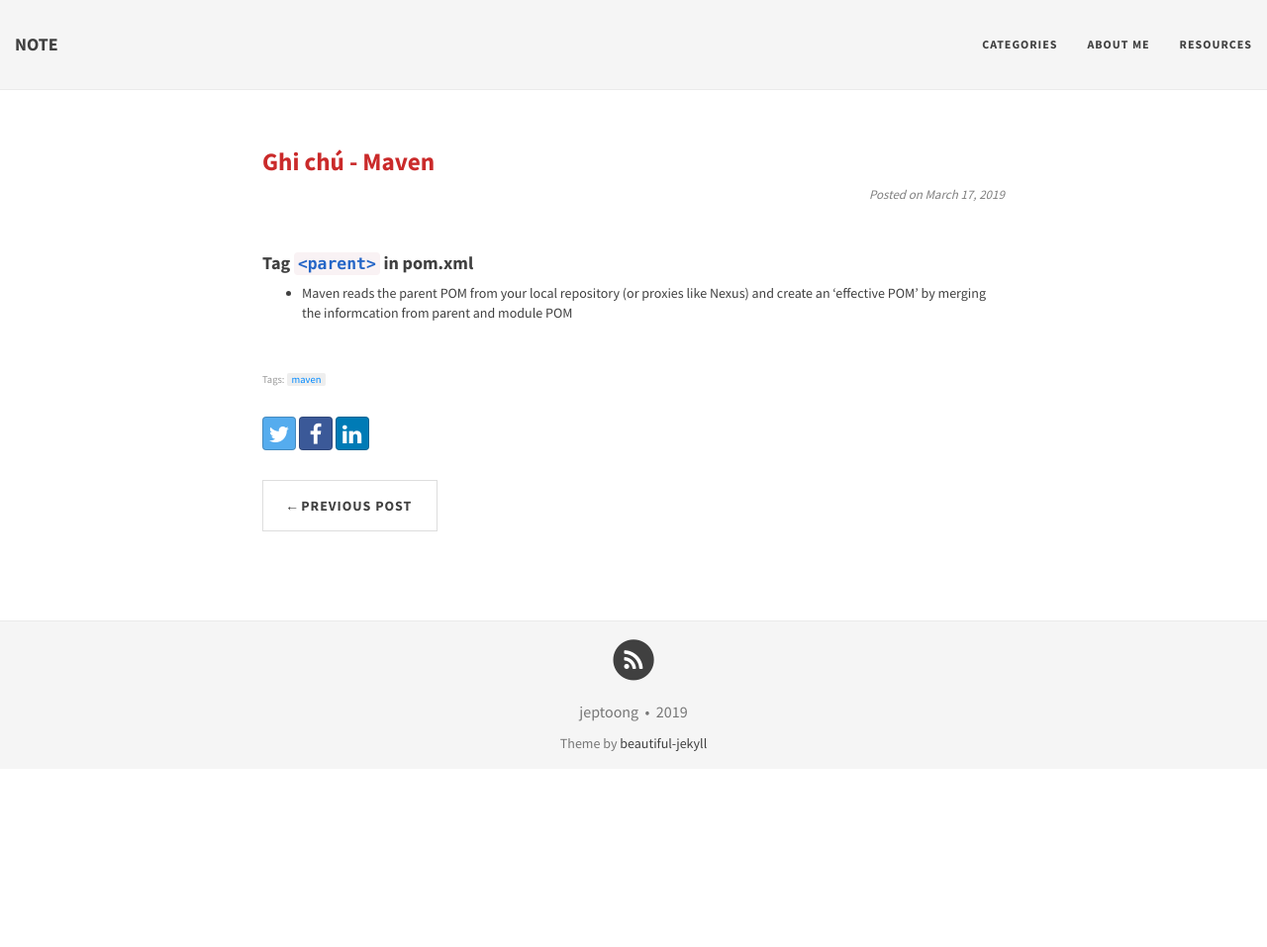
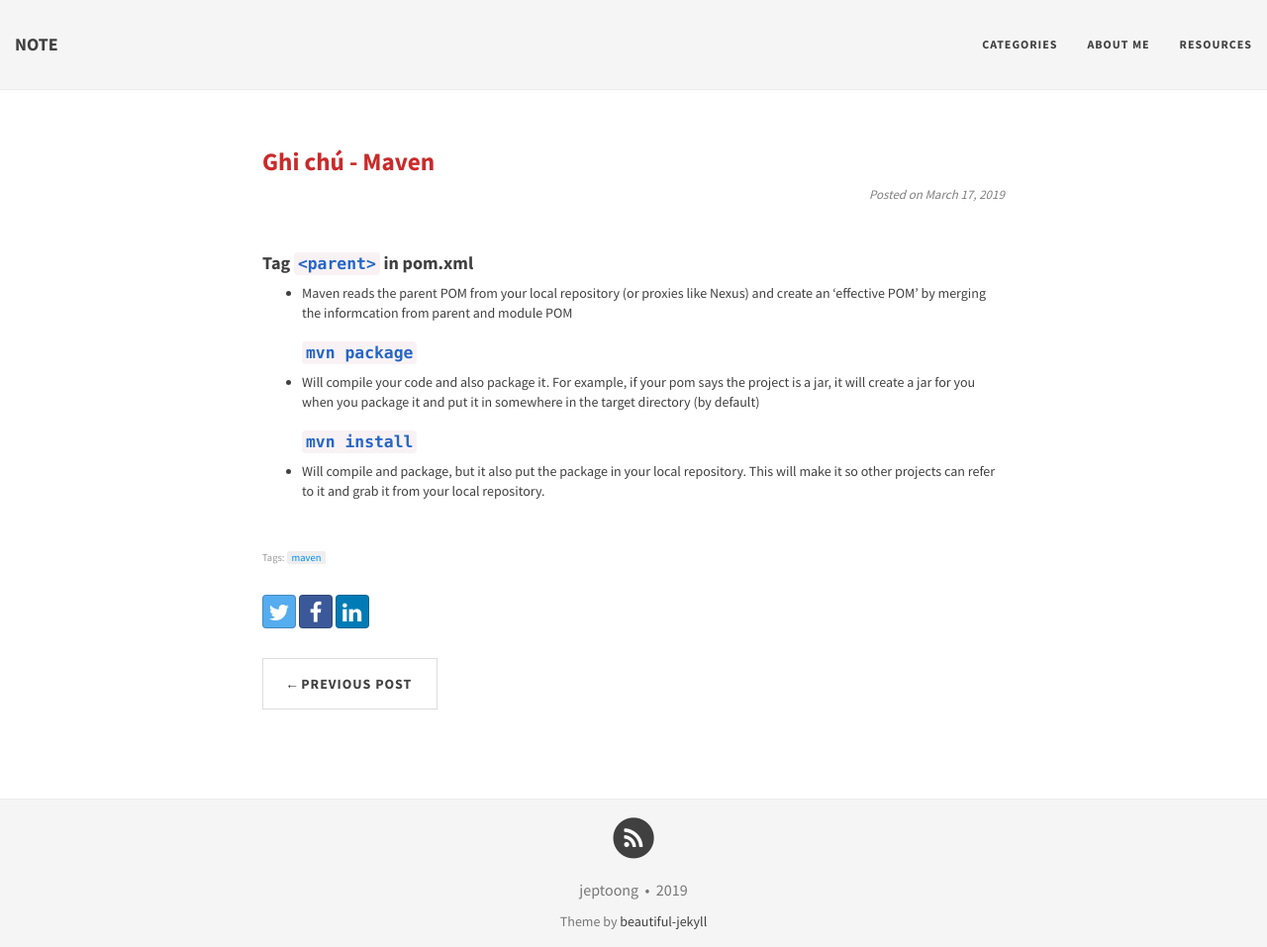
Before and after one commit to jeptoong/jeptoong.github.io, a Jekyll site: the page built from _posts/2019-03-17-note-maven.md, in a window 1280 px wide and 957 px high. Shown: the whole window at 99% size. Built offline with Jekyll 4.4.1, drawn with Linux system fonts in a browser that asks for light colours; nearby versions of some CDN libraries.

Commit message:
Add note for package and install

```diff
--- a/_posts/2019-03-17-note-maven.md
+++ b/_posts/2019-03-17-note-maven.md
@@ -7,3 +7,7 @@ tags: [maven]
 
 ### Tag `<parent>` in pom.xml
 - Maven reads the parent POM from your local repository (or proxies like Nexus) and create an 'effective POM' by merging the informcation from parent and module POM
+### `mvn package`
+- Will compile your code and also package it. For example, if your pom says the project is a jar, it will create a jar for you when you package it and put it in somewhere in the target directory (by default)
+### `mvn install`
+- Will compile and package, but it also put the package in your local repository. This will make it so other projects can refer to it and grab it from your local repository.
```
